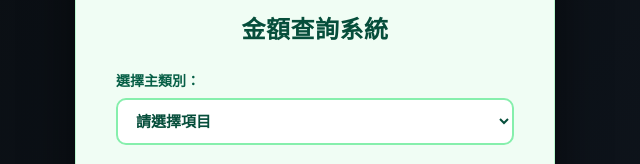
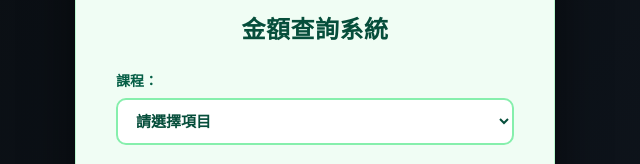
Before and after one commit to tjcpm109/price, a plain HTML site: page index.html in a window 1280 px wide. Shown: the part 131-295 px from the top of the page, 325-965 px from the left. Drawn offline with Linux system fonts and the light colour scheme.

Commit message:
Update index.html

```diff
--- a/index.html
+++ b/index.html
@@ -18,7 +18,7 @@
 
         <!-- 第一層主選單 -->
         <div class="form-group">
-            <label for="mainCategory">選擇主類別：</label>
+            <label for="mainCategory">課程：</label>
             <select id="mainCategory" onchange="handleMainChange()">
                 <option value="" disabled selected>請選擇項目</option>
                 <option value="training">人才培訓</option>
```
